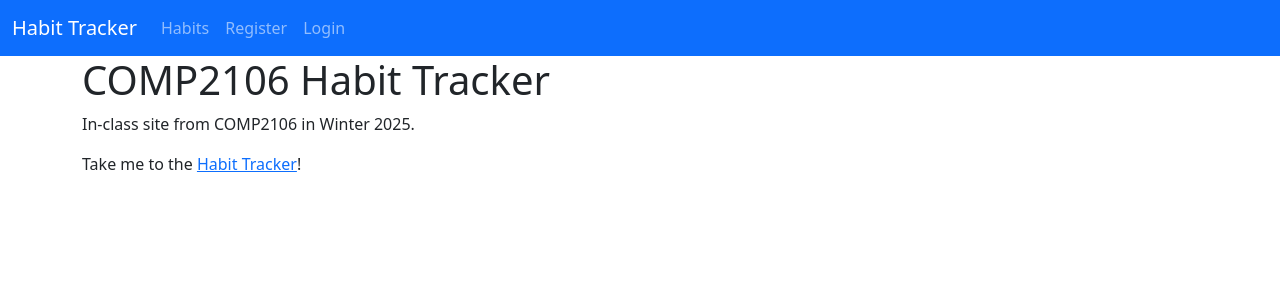
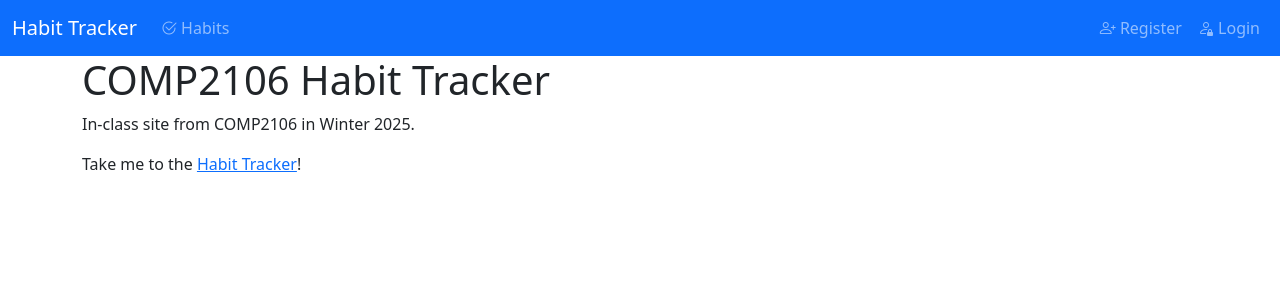
Before and after one commit to ifotn/comp2106-habit-tracker-client, an Angular app: page / in a window 1280 px wide. Shown: the top 300 px of the page. Built offline with nearby package versions, Linux system fonts and the light colour scheme.

Commit message:
l8/2 - update

```diff
--- a/src/app/components/habit/habit.component.html
+++ b/src/app/components/habit/habit.component.html
@@ -24,8 +24,10 @@
                     <label for="description" class="control-label">Description:</label>
                     <textarea [(ngModel)]="description" name="description"></textarea>
                 </fieldset>
-                <input [(ngModel)]="_id" name="_id" />
-                <button class="btn btn-primary offset-6" (click)="addHabit()">Save</button>
+                <input [(ngModel)]="_id" name="_id" type="hidden" />
+                <button class="btn btn-primary offset-6 m-1" (click)="addHabit()" *ngIf="!_id">Save</button>
+                <button class="btn btn-primary offset-6 m-1" (click)="updateHabit()" *ngIf="_id">Save</button>
+                <button class="btn btn-primary m-1" (click)="clearForm()">Reset</button>
                 <button class="btn btn-danger" *ngIf="_id" (click)="deleteHabit(_id)">Delete</button>
             </form>
         </section>
--- a/src/app/components/habit/habit.component.ts
+++ b/src/app/components/habit/habit.component.ts
@@ -79,6 +79,20 @@ export class HabitComponent implements OnInit {
     }
   }
 
+  updateHabit(): void {
+    let habit = {
+      _id: this._id,
+      name: this.name,
+      category: this.category,
+      description: this.description
+    };
+
+    this.habitService.updateHabit(habit).subscribe(response => {
+      this.getHabits();
+      this.clearForm();
+    });
+  }
+
   ngOnInit(): void {
     this.getHabits();
   }
--- a/src/app/components/nav/nav.component.html
+++ b/src/app/components/nav/nav.component.html
@@ -6,9 +6,11 @@
       </button>
       <div class="collapse navbar-collapse" id="navbarNavAltMarkup">
         <div class="navbar-nav">
-          <a class="nav-link" routerLink="/habits">Habits</a>
-          <a class="nav-link" routerLink="/register">Register</a>
-          <a class="nav-link" routerLink="/login">Login</a>
+          <a class="nav-link" routerLink="/habits"><i class="bi bi-check2-circle"></i> Habits</a>
+        </div>
+        <div class="navbar-nav ms-auto">
+          <a class="nav-link" routerLink="/register"><i class="bi bi-person-plus"></i> Register</a>
+          <a class="nav-link" routerLink="/login"><i class="bi bi-person-lock"></i> Login</a>
         </div>
       </div>
     </div>
--- a/src/app/services/habit.service.ts
+++ b/src/app/services/habit.service.ts
@@ -33,4 +33,9 @@ export class HabitService {
     return this.http.delete(`${this.serverUrl}/habits/${_id}`)
   }
 
+  // UPDATE
+  updateHabit(habit: any) {
+    return this.http.put(`${this.serverUrl}/habits/${habit._id}`, habit)
+  }
+
 }
--- a/src/index.html
+++ b/src/index.html
@@ -6,6 +6,7 @@
   <base href="/">
   <meta name="viewport" content="width=device-width, initial-scale=1">
   <link rel="icon" type="image/x-icon" href="favicon.ico">
+  <script src="../node_modules/bootstrap/dist/js/bootstrap.min.js" defer type="text/javascript"></script>
 </head>
 <body>
   <app-root></app-root>
```
